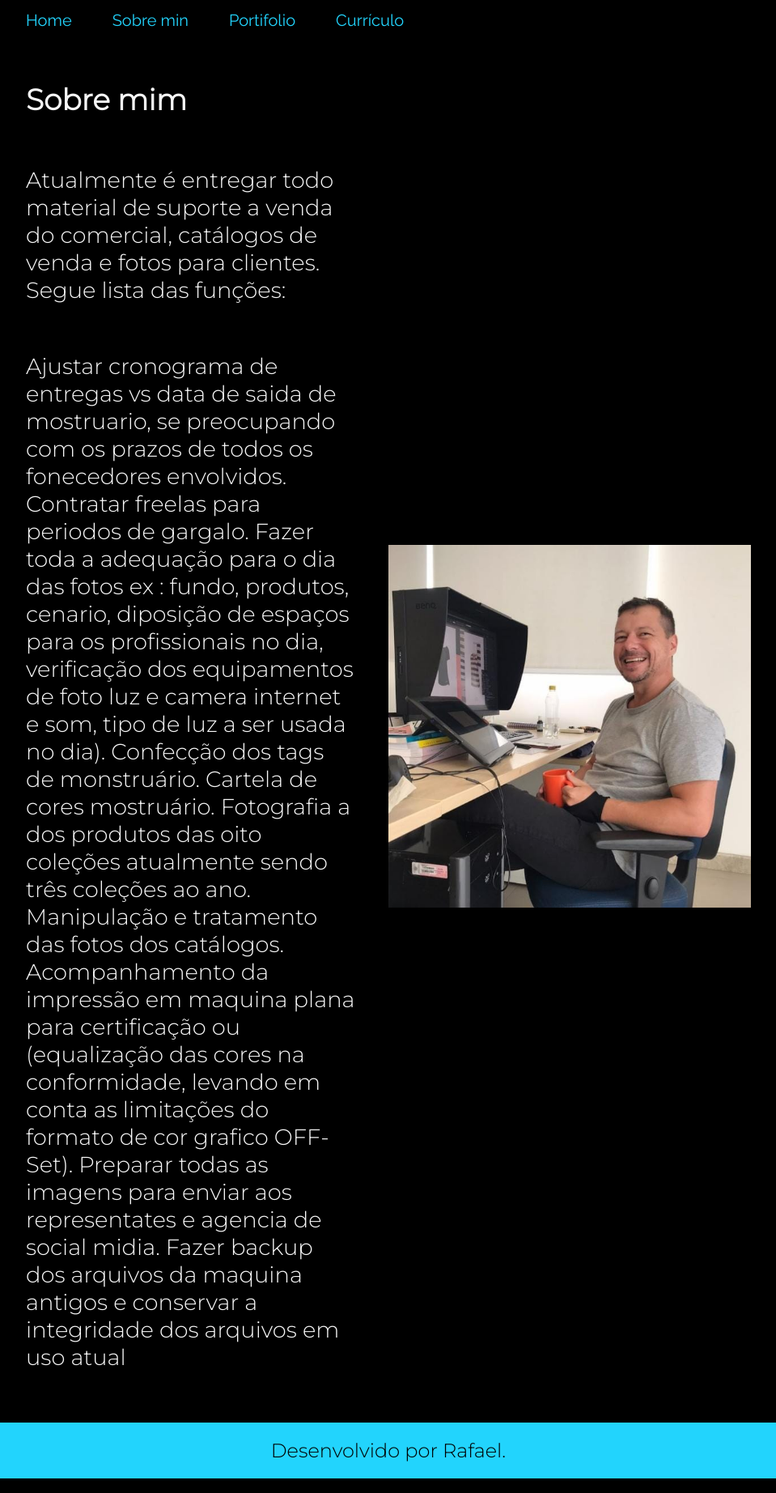
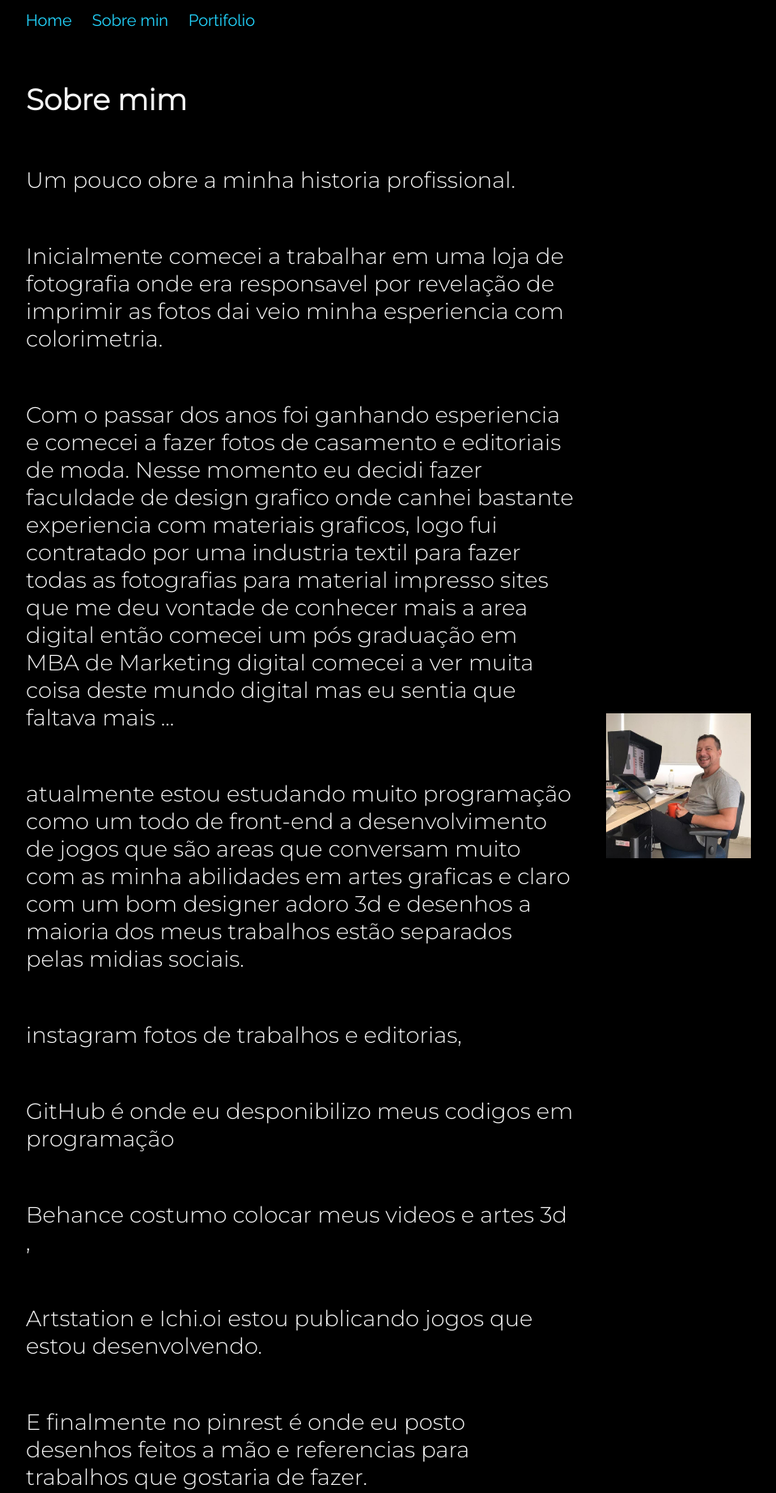
Before and after one commit to rafaelluiz1983/portifolio, a plain HTML site: page about.html in a window 1280 px wide. Shown: the top 1844 px of the page at 81% size, without its empty margins (160-1119 px from the left). Drawn offline with Linux system fonts and the light colour scheme.

Commit message:
atualizacaoDate29-06-23

```diff
--- a/about.html
+++ b/about.html
@@ -1,6 +1,7 @@
 <!DOCTYPE html>
 
 <html lang="pt-br">
+
 <head>
     <meta charset="UTF-8">
     <meta http-equiv="X-UA-Compatible" content="IE=edge">
@@ -8,46 +9,50 @@
     <title>Sobre mim</title>
     <link rel="stylesheet" href="./estilos/style.css">
 </head>
+
 <body>
     <header class="cabecalho">
         <Nav class="cabecalho__menu">
             <a class="cabecalho__menu_link" href="index.html"> Home</a>
             <a class="cabecalho__menu_link" href="about.html">Sobre min</a>
             <a class="cabecalho__menu_link" href="portifolio.html">Portifolio</a>
-            <a class="cabecalho__menu_link" href="curriculo.html">Currículo</a>
-        </Nav>
     </header>
 
     <main class="apresentacao">
         <section class="apresentacao__conteudo">
             <h1 class="apresentacao__conteudo__titulo">Sobre mim </h1>
-            <p class="apresentacao__conteudo__titulo__texto">Atualmente é entregar todo material de suporte a venda do
-                comercial, catálogos de venda e fotos para clientes. Segue
-                lista das funções:</p>
-            <p class="apresentacao__conteudo__titulo__texto">Ajustar cronograma de entregas vs data de saida de mostruario, se preocupando com os prazos de todos os fonecedores
-                envolvidos.
-                Contratar freelas para periodos de gargalo.
-                Fazer toda a adequação para o dia das fotos ex : fundo,
-                produtos, cenario, diposição de espaços para os profissionais
-                no dia, verificação dos equipamentos de foto luz e camera
-                internet e som, tipo de luz a ser usada no dia).
-                Confecção dos tags de monstruário.
-                Cartela de cores mostruário.
-                Fotografia a dos produtos das oito coleções atualmente sendo
-                três coleções ao ano.
-                Manipulação e tratamento das fotos dos catálogos.
-                Acompanhamento da impressão em maquina plana para
-                certificação ou (equalização das cores na conformidade,
-                levando em conta as limitações do formato de cor grafico
-                OFF-Set).
-                Preparar todas as imagens para enviar aos representates e
-                agencia de social midia.
-                Fazer backup dos arquivos da maquina antigos e conservar a
-                integridade dos arquivos em uso atual</p>
+            <p class="apresentacao__conteudo__titulo__texto">Um pouco obre a minha historia profissional.</p>
+            <p class="apresentacao__conteudo__titulo__texto">
+                Inicialmente comecei a trabalhar em uma loja de fotografia onde era responsavel por revelação de
+                imprimir as fotos dai veio minha esperiencia com colorimetria.</p>
+            <p class="apresentacao__conteudo__titulo__texto">
+                Com o passar dos anos foi ganhando esperiencia e comecei a fazer fotos de casamento e editoriais de
+                moda.
+                Nesse momento eu decidi fazer faculdade de design grafico onde canhei bastante experiencia com materiais
+                graficos, logo fui contratado por uma industria textil para fazer todas as fotografias para material
+                impresso sites que me deu vontade de conhecer mais a area digital então comecei um pós graduação em MBA
+                de Marketing digital comecei a ver muita coisa deste mundo digital mas eu sentia que faltava mais ...
+            </p>
+            <p class="apresentacao__conteudo__titulo__texto">
+                atualmente estou estudando muito programação como um todo de front-end a desenvolvimento de jogos que
+                são areas que conversam muito com as minha abilidades em artes graficas e claro com um bom designer
+                adoro 3d e desenhos a maioria dos meus trabalhos estão separados pelas midias sociais.</p>
+            <p class="apresentacao__conteudo__titulo__texto">instagram fotos de trabalhos e editorias,</p>
+
+            <p class="apresentacao__conteudo__titulo__texto">
+                GitHub é onde eu desponibilizo meus codigos em programação</p>
+            <p class="apresentacao__conteudo__titulo__texto">
+                Behance costumo colocar meus videos e artes 3d ,</p>
+            <p class="apresentacao__conteudo__titulo__texto">
+                Artstation e Ichi.oi estou publicando jogos que estou desenvolvendo.</p>
+            <p class="apresentacao__conteudo__titulo__texto">
+                E finalmente no pinrest é onde eu posto desenhos feitos a mão e referencias para trabalhos que gostaria
+                de fazer.</p>
+
 
 
         </section>
-        <img class = "apresentacao__imagem" src="./assets/workingjob.jpeg" alt="imagem Rafael trabalhando">
+        <img class="apresentacao__imagem" src="./assets/workingjob.jpeg" alt="imagem Rafael trabalhando">
 
     </main>
 
@@ -57,4 +62,5 @@
         </p>
     </footer>
 </body>
+
 </html>
--- a/estilos/style.css
+++ b/estilos/style.css
@@ -1,47 +1,45 @@
 @import url('https://fonts.googleapis.com/css2?family=Montserrat:wght@300&family=Raleway&display=swap');
 
-:root
-{
+:root {
     --cor-primaria: #000000;
     --cor-secundaria: #f6f6f6;
     --cor-tercearia: #22D4fd;
     --cor-houver: #272727;
 
-    --fonte-primaria:'Raleway', sans-serif;
-    --fonte-secundaria:'Montserrat', sans-serif;
+    --fonte-primaria: 'Raleway', sans-serif;
+    --fonte-secundaria: 'Montserrat', sans-serif;
 }
 
-*
-{
+* {
     margin: 0;
     padding: 0;
 }
 
-body
-{
+body {
     /* height: 100vh *especifica 100% view port*; */
-    box-sizing: border-box; /** fica centralizado dentro do pai que é o corpo do html**/
+    box-sizing: border-box;
+    /** fica centralizado dentro do pai que é o corpo do html**/
     background-color: var(--cor-primaria);
     color: var(--cor-secundaria)
 }
-.cabecalho
-{
+
+.cabecalho {
     padding: 1% 0% 0% 15%;
 }
-.cabecalho__menu
-{
+
+.cabecalho__menu {
     display: flex;
-    gap: 50px;
+    gap: 25px;
 }
-.cabecalho__menu_link
-{
+
+.cabecalho__menu_link {
     font-family: var(--fonte-primaria);
     font-size: 1.25rem;
     color: var(--cor-tercearia);
     text-decoration: none;
 }
-.apresentacao
-{
+
+.apresentacao {
     padding: 5% 15%;
     align-items: center;
     display: flex;
@@ -49,71 +47,69 @@ body
     gap: 40px;
 
 }
-.apresentacao__conteudo
-{
+
+.apresentacao__conteudo {
     width: 50%px;
     display: flex;
     flex-direction: column;
     gap: 60px;
 }
-.apresentacao__conteudo__titulo
-{
+
+.apresentacao__conteudo__titulo {
     font-size: 2.25rem;
     font-family: var(--fonte-secundaria);
 }
-.Titulo-destaque
-{
-    color:var(--cor-tercearia);
+
+.Titulo-destaque {
+    color: var(--cor-tercearia);
 }
-.apresentacao__conteudo__titulo__texto
-{
+
+.apresentacao__conteudo__titulo__texto {
     font-size: 1.712rem;
     font-family: var(--fonte-secundaria);
 }
-.apresentacao__links
-{
+
+.apresentacao__links {
     display: flex;
     flex-direction: column;
     justify-content: space-between;
     align-items: center;
     gap: 20px;
 }
-.apresentacao__links__subtitulo
-{
+
+.apresentacao__links__subtitulo {
     font-family: var(--fonte-primaria);
     font-weight: 400;
     font-size: 1.875rem;
 }
 
-.apresentacao__links__midia
-{
+.apresentacao__links__midia {
 
     display: flex;
     justify-content: center;
     gap: 16px;
-    border: 2px solid var(--cor-tercearia);
-    width: 25%;
+    border: 3px solid var(--cor-tercearia);
+    width: 30%;
     text-align: center;
     border-radius: 8px;
     font-size: 1.5rem;
-    font-weight: 600;
+    font-weight: 400;
     padding: 12px;
     text-decoration: none;
     color: var(--cor-secundaria);
     font-family: var(--fonte-secundaria);
+    s
+}
 
-
-}
-.apresentacao__links__midia:hover
-{
+.apresentacao__links__midia:hover {
     background-color: var(--cor-houver);
 }
-.apresentacao__imagem
-{
-    width: 50%;
+
+.apresentacao__imagem {
+    width: 20%;
 }
-.rodape
-{
+
+.rodape {
     padding: 20px;
     color: var(--cor-primaria);
     background-color: var(--cor-tercearia);
@@ -122,23 +118,22 @@ body
     font-family: 'Montserrat', sans-serif;
     font-weight: 400;
 }
-@media(max-width: 1100px)
-{
-    .cabecalho
-    {
+
+@media(max-width: 1100px) {
+    .cabecalho {
         padding: 10%;
     }
-    .cabecalho__menu
-    {
+
+    .cabecalho__menu {
         justify-content: center;
     }
-    .apresentacao
-    {
+
+    .apresentacao {
         flex-direction: column-reverse;
         padding: 3%;
     }
-    .apresentacao__conteudo
-    {
+
+    .apresentacao__conteudo {
         width: auto;
     }
 
```
Also changed, not shown: index.html (+48 -8 lines), portifolio.html (+3 -1 lines), assets/OIP.jpg (added), assets/pinterest.png (added).
